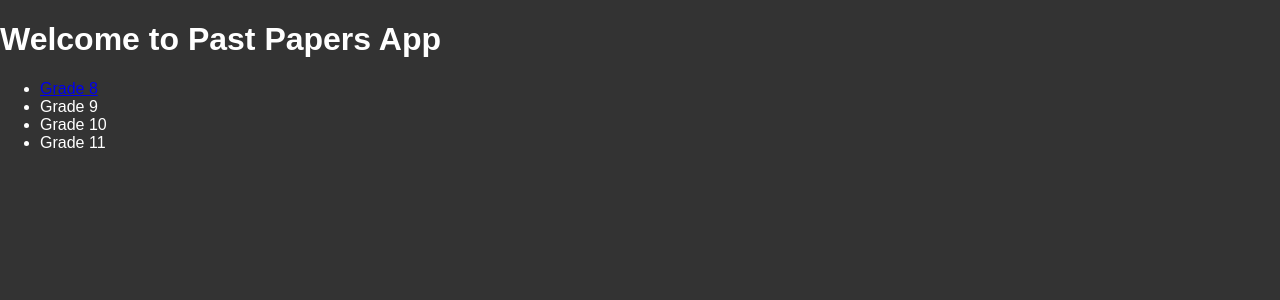
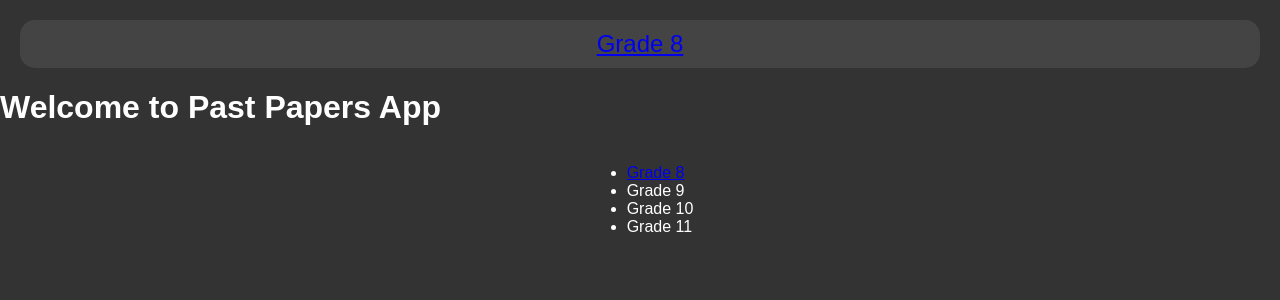
Before and after one commit to zainaaazz/PastPapers, a React (Create React App) app: page / in a window 1280 px wide. Shown: the top 300 px of the page. Built offline with nearby package versions, Linux system fonts and the light colour scheme.

Commit message:
updated styles

```diff
--- a/src/App.js
+++ b/src/App.js
@@ -7,9 +7,14 @@ import "./styles.css";
 function App() {
   return (
     <Router>
+
+      <div class="navbar">
+        <Link to="/grade8">Grade 8</Link>
+      </div>
+
       <div>
         <h1>Welcome to Past Papers App</h1>
-        <nav>
+        <nav class="container">
           <ul>
             <li>
               <Link to="/grade8">Grade 8</Link>
@@ -30,4 +35,7 @@ function App() {
   );
 }
 
+
+
+
 export default App;
--- a/src/styles.css
+++ b/src/styles.css
@@ -4,6 +4,11 @@ body {
     padding: 0;
     background-color: #333;
     color: #fff;
+}
+
+h1{
+    color: #fff;
+    font-size:xx-large;
 }
 
 .navbar {
```
